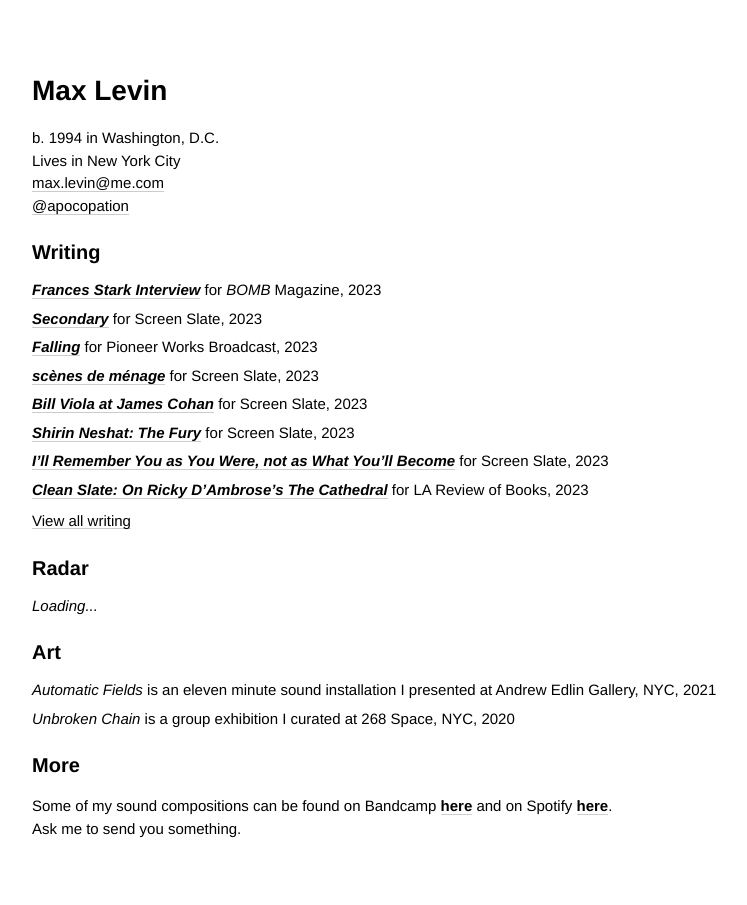
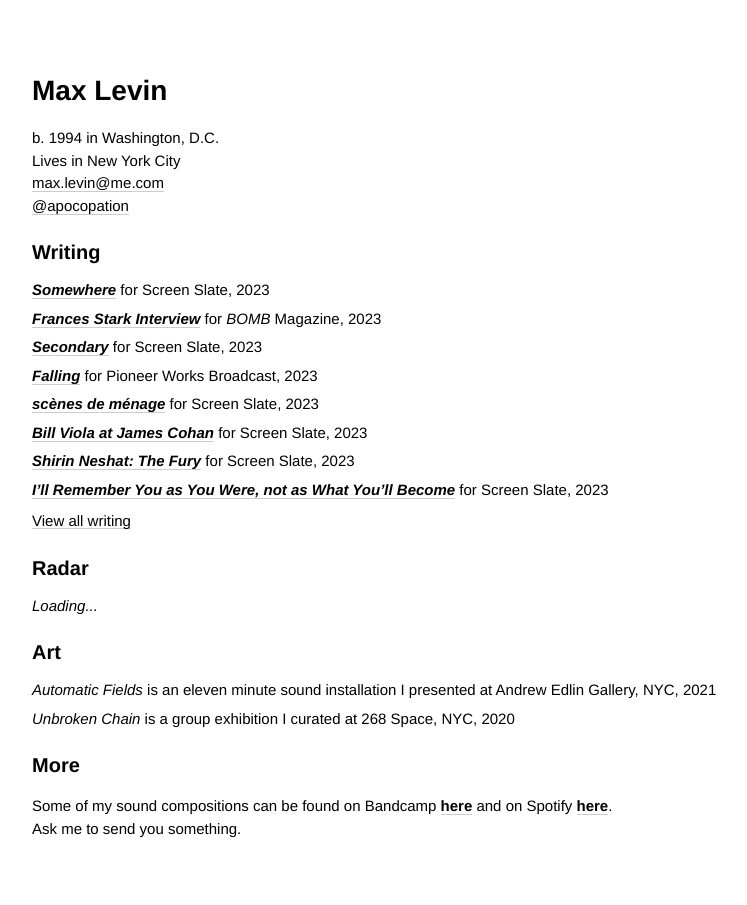
Before and after one commit to minicreative/maxlevin.me, a Jekyll site: the page built from index.md, in a window 1280 px wide. Shown: the whole page, without its empty margins (18-765 px from the left). Built offline with Jekyll 4.4.1, drawn with Linux system fonts in a browser that asks for light colours.

Commit message:
Updated Index

```diff
--- a/index.md
+++ b/index.md
@@ -7,6 +7,9 @@ sections:
   condense_button: View all writing
   condense_count: 8
   items:
+  - description: "**[*Somewhere*](https://www.screenslate.com/articles/somewhere)**
+      for Screen Slate, 2023"
+    image:
   - description: "**[*Frances Stark Interview*](https://bombmagazine.org/articles/frances-stark-interviewed/)**
       for *BOMB* Magazine, 2023"
     image: "/uploads/The-Deployment-of-Private-Huerta-Frances-Stark1.jpg"
```
